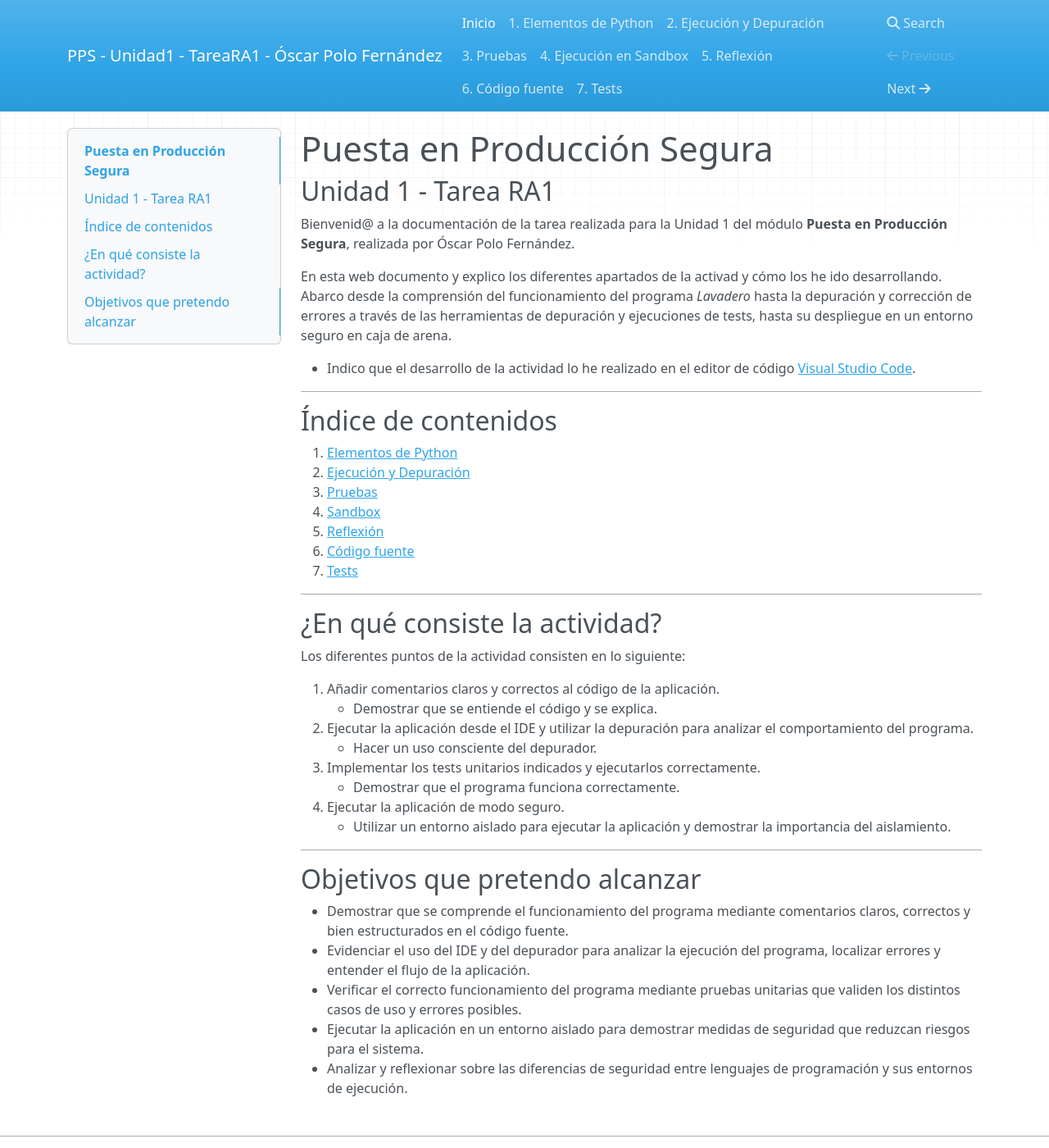
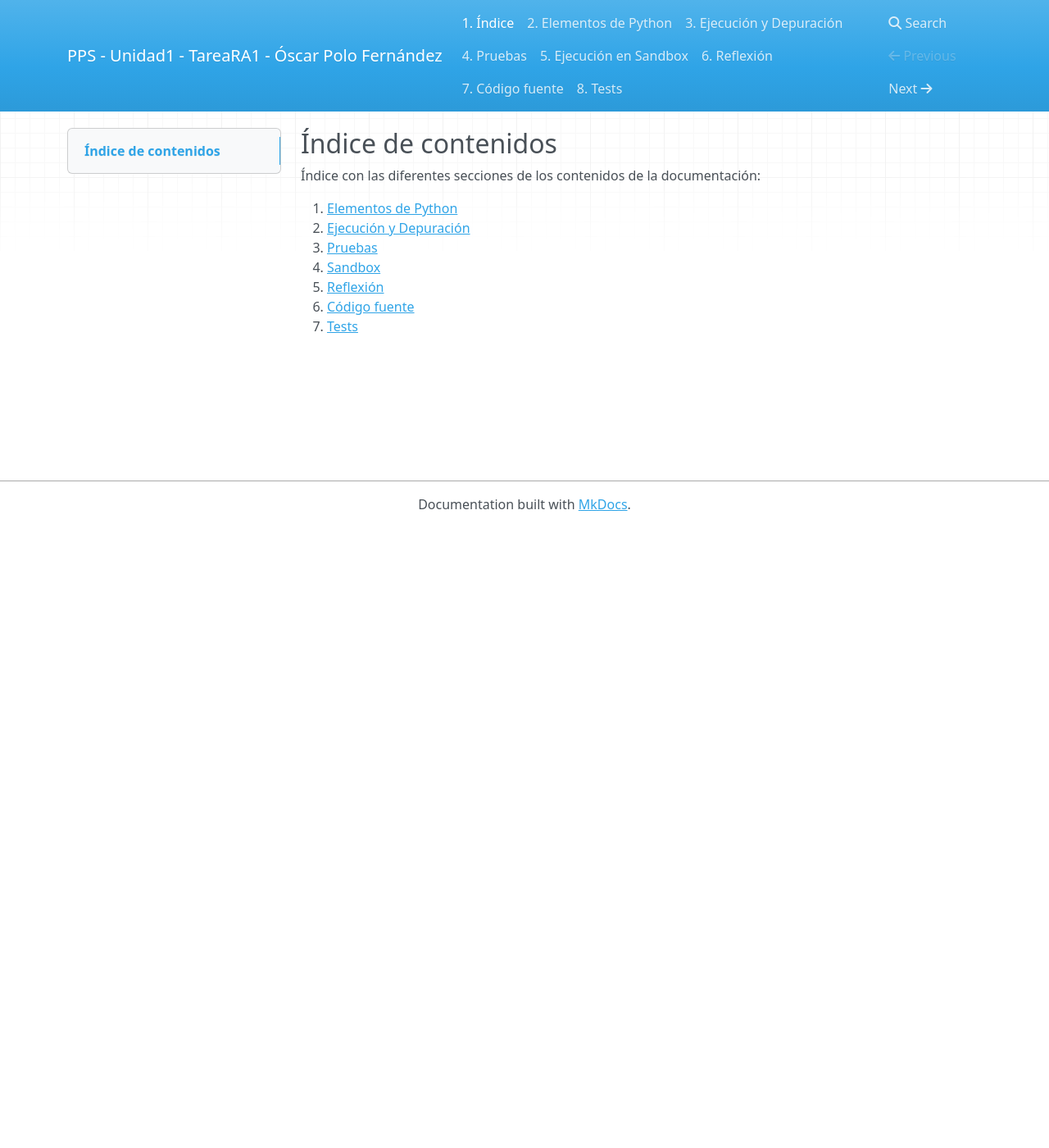
Before and after one commit to PPSOscar/Unidad1-TareaRA1-Oscar, an MkDocs documentation site: the page built from docs/index.md, in a window 1280 px wide and 1400 px high. Shown: the whole window at 82% size. Built offline with MkDocs 1.6.1, drawn with Linux system fonts in a browser that asks for light colours; nearby versions of some CDN libraries.

Commit message:
Contenido README, archivo de licencia y arreglos

```diff
--- a/docs/index.md
+++ b/docs/index.md
@@ -1,15 +1,6 @@
-#Puesta en Producción Segura
-##Unidad 1 - Tarea RA1
+##Índice de contenidos
 
-Bienvenid@ a la documentación de la tarea realizada para la Unidad 1 del módulo **Puesta en Producción Segura**, realizada por Óscar Polo Fernández.
-
-En esta web documento y explico los diferentes apartados de la activad y cómo los he ido desarrollando. Abarco desde la comprensión del funcionamiento del programa _Lavadero_ hasta la depuración y corrección de errores a través de las herramientas de depuración y ejecuciones de tests, hasta su despliegue en un entorno seguro en caja de arena.
-
-* Indico que el desarrollo de la actividad lo he realizado en el editor de código [Visual Studio Code](https://code.visualstudio.com/).
-
----
-
-##Índice de contenidos
+Índice con las diferentes secciones de los contenidos de la documentación:
 
 1. [Elementos de Python](elementos_python.md)
 2. [Ejecución y Depuración](ejecucion_depuracion.md)
@@ -18,28 +9,3 @@ En esta web documento y explico los diferentes apartados de la activad y cómo l
 5. [Reflexión](reflexion.md)
 7. [Código fuente](src)
 8. [Tests](src)
-
----
-
-##¿En qué consiste la actividad?
-
-Los diferentes puntos de la actividad consisten en lo siguiente:
-
-1. Añadir comentarios claros y correctos al código de la aplicación.
-	- Demostrar que se entiende el código y se explica.
-2. Ejecutar la aplicación desde el IDE y utilizar la depuración para analizar el comportamiento del programa.
-	- Hacer un uso consciente del depurador.
-3. Implementar los tests unitarios indicados y ejecutarlos correctamente.
-	- Demostrar que el programa funciona correctamente.
-4. Ejecutar la aplicación de modo seguro.
-	- Utilizar un entorno aislado para ejecutar la aplicación y demostrar la importancia del aislamiento.
-
----
-
-##Objetivos que pretendo alcanzar
-
-- Demostrar que se comprende el funcionamiento del programa mediante comentarios claros, correctos y bien estructurados en el código fuente.
-- Evidenciar el uso del IDE y del depurador para analizar la ejecución del programa, localizar errores y entender el flujo de la aplicación.
-- Verificar el correcto funcionamiento del programa mediante pruebas unitarias que validen los distintos casos de uso y errores posibles.
-- Ejecutar la aplicación en un entorno aislado para demostrar medidas de seguridad que reduzcan riesgos para el sistema.
-- Analizar y reflexionar sobre las diferencias de seguridad entre lenguajes de programación y sus entornos de ejecución.
--- a/mkdocs.yml
+++ b/mkdocs.yml
@@ -3,11 +3,11 @@ theme:
   name: mkdocs
 
 nav:
-  - Inicio: index.md
-  - 1. Elementos de Python: elementos_python.md
-  - 2. Ejecución y Depuración: ejecucion_depuracion.md
-  - 3. Pruebas: pruebas.md
-  - 4. Ejecución en Sandbox: sandbox.md
-  - 5. Reflexión: reflexion.md
-  - 6. Código fuente: codigofuente.md
-  - 7. Tests: tests.md
+  - 1. Índice: index.md
+  - 2. Elementos de Python: elementos_python.md
+  - 3. Ejecución y Depuración: ejecucion_depuracion.md
+  - 4. Pruebas: pruebas.md
+  - 5. Ejecución en Sandbox: sandbox.md
+  - 6. Reflexión: reflexion.md
+  - 7. Código fuente: codigofuente.md
+  - 8. Tests: tests.md
```
Also changed, not shown: README.md (+73 -0 lines), docs/ejecucion_depuracion.md (+40 -39 lines), docs/tests.md (+1 -1 lines), 1 other file.
